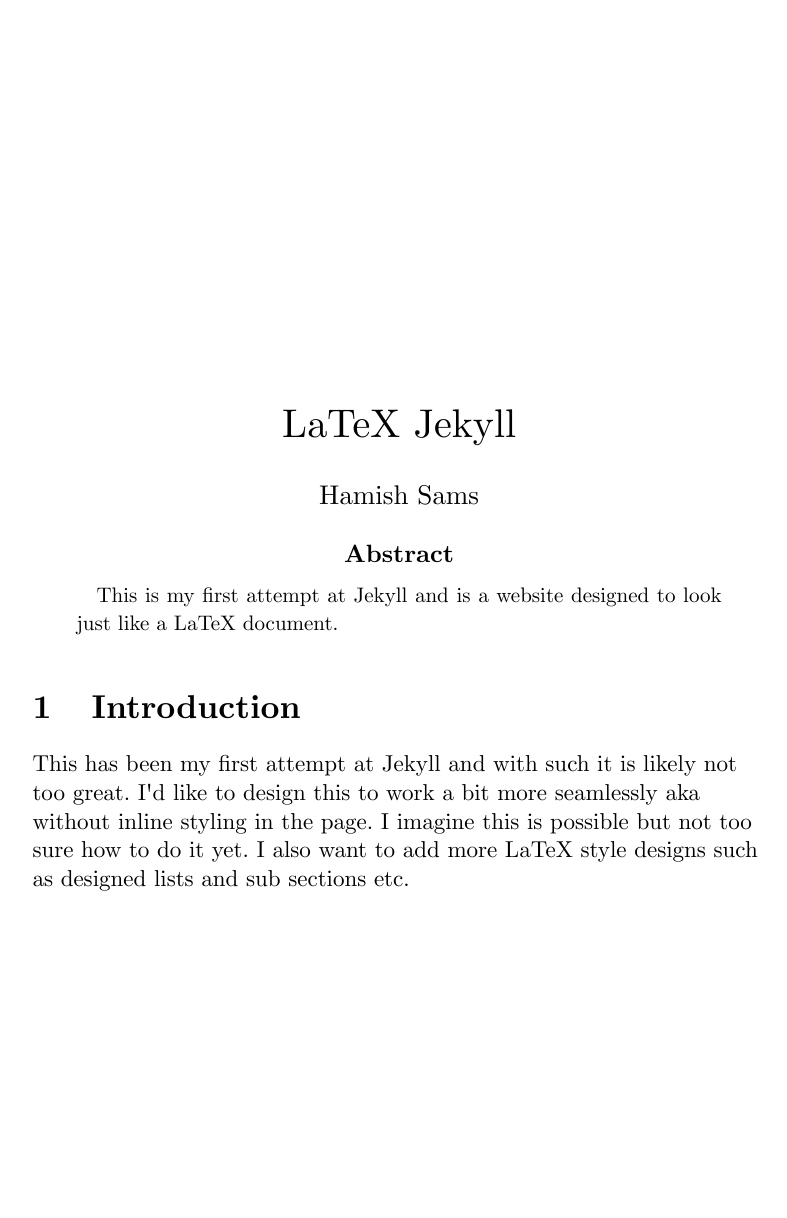
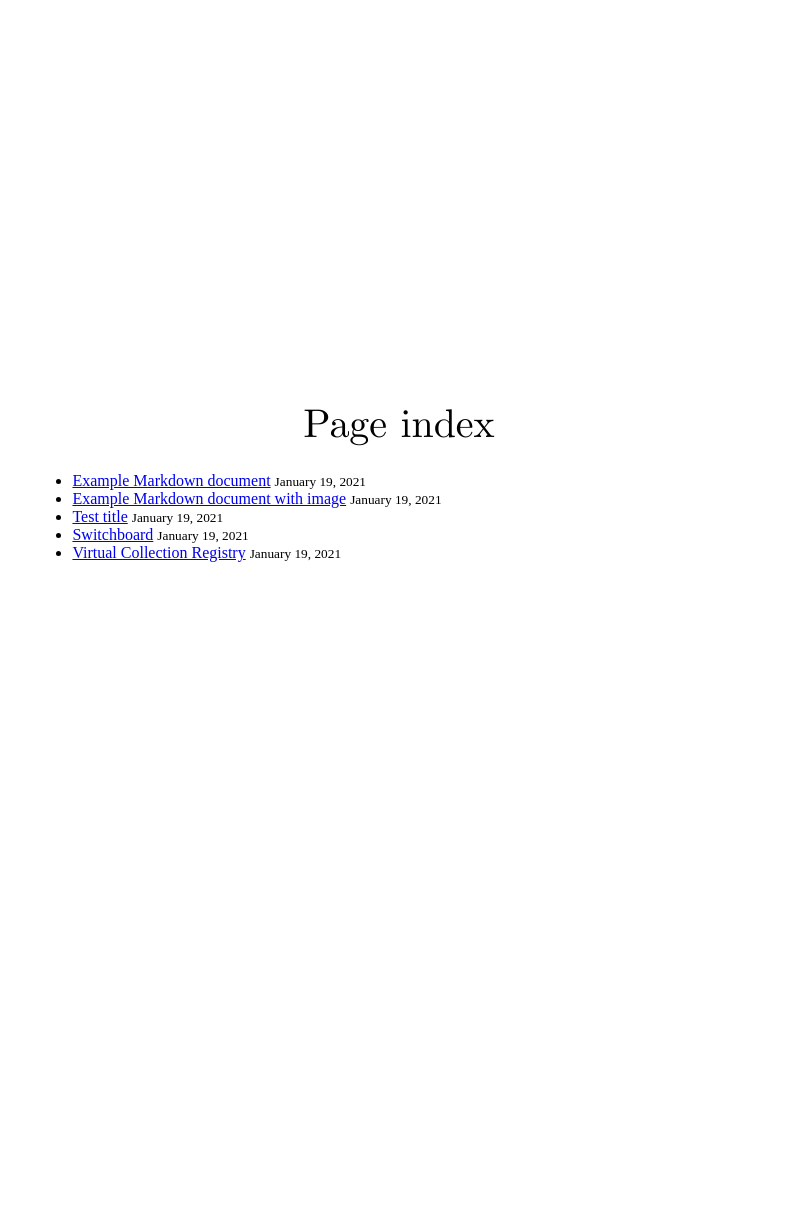
Before and after one commit to sbudden/factsheets_sshoc_services-1, a Jekyll site: the page built from index.html, in a window 1280 px wide. Shown: the whole page, without its empty margins (241-1028 px from the left). Built offline with Jekyll 4.4.1, drawn with Linux system fonts in a browser that asks for light colours; after the commit the page ends 900 px from its top, so only the background shows below that.

Commit message:
list pages on index page

```diff
--- a/index.html
+++ b/index.html
@@ -1,11 +1,14 @@
 ---
 layout: default
-title: LaTeX Jekyll
-creator: Hamish Sams
-date: April 2020
-abstract: This is my first attempt at Jekyll and is a website designed to look just like a LaTeX document.
+title: Page index
 ---
-<p class="Section">1 &ensp; Introduction</p>
-    <p class="BodyText">This has been my first attempt at Jekyll and with such it is likely not too great. I'd like to design this to work a bit more seamlessly aka without inline styling in the page.
-        I imagine this is possible but not too sure how to do it yet. I also want to add more LaTeX style designs such as designed lists and sub sections etc.
-    </p>
+<ul>
+    {% for post in site.posts %}
+
+        <li>
+            <a href="{{ post.url | prepend: site.baseurl }}">{{ post.title }}</a>
+            <small class="hidden-xs">{{ post.date | date: "%B %-d, %Y" }}</small>
+        </li>
+
+    {% endfor %}
+</ul>
```
